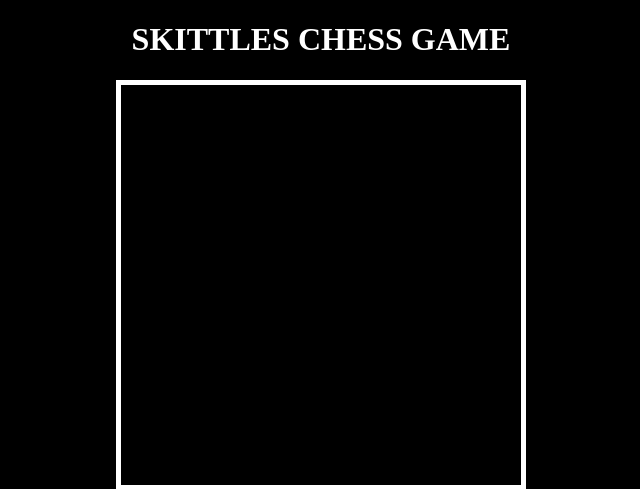
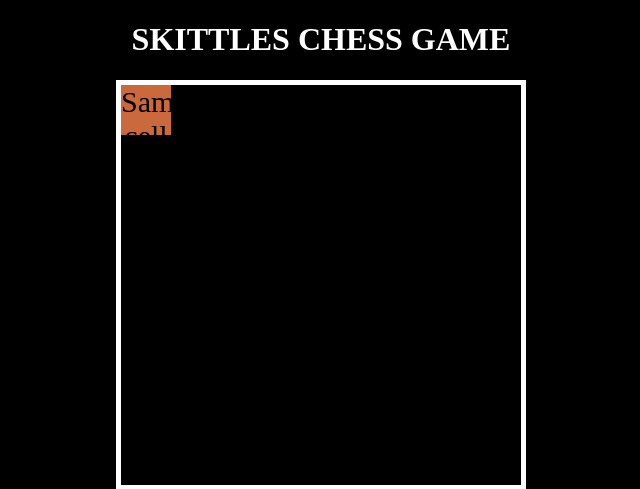
Before and after one commit to bryanseah234/ChessApp, a Flask app: template templates/chess.html in a window 1280 px wide. Shown: the top 489 px of the page, without its empty margins (319-959 px from the left). Run offline with Flask 2, Linux system fonts and the light colour scheme; the template is opened without the code that fills it: most values are stand-ins (such as "Sample title", 1, 10 or a date in 2020).

Commit message:
changed color

```diff
--- a/static/style.css
+++ b/static/style.css
@@ -16,7 +16,7 @@
         float:left;
         width:50px;
         height:50px;
-        background-color: #000000;
+        background-color: #ce6b3dfb;
         font-size:30px;
         text-align:center;
         display:table-cell;
@@ -25,7 +25,7 @@
         float:left;
         width:50px;
         height:50px;
-        background-color:#fff;
+        background-color:#ffffff;
         font-size:30px;
         text-align:center;
         display:table-cell;
--- a/templates/chess.html
+++ b/templates/chess.html
@@ -37,9 +37,9 @@
                 {% for cell in row %}
                     <!-- {% set b = a %} -->
                     {% if v_global|length is divisibleby(2) %}
-                    <div class="white" style="background-color:#fff">{{ cell }}</div>
+                    <div class="white" style="background-color:#ffffff">{{ cell }}</div>
                     {% else %}
-                    <div class="black" style="background-color:#000000">{{ cell }}</div>
+                    <div class="black" style="background-color:#ce6b3dfb">{{ cell }}</div>
                     {% endif %}
                     {% if v_global.append('1') %}{% endif %}
                 {% endfor %}
--- a/templates/index.html
+++ b/templates/index.html
@@ -31,7 +31,5 @@
         <a href="/newgame" style="text-align:center">NEW GAME</a>
     </div>
     </p>
-        <!-- <script src="script.js"></script>
-		<script>$(function () {$('[data-toggle="tooltip"]').tooltip()})</script> -->
   </body>
 </html>
```
